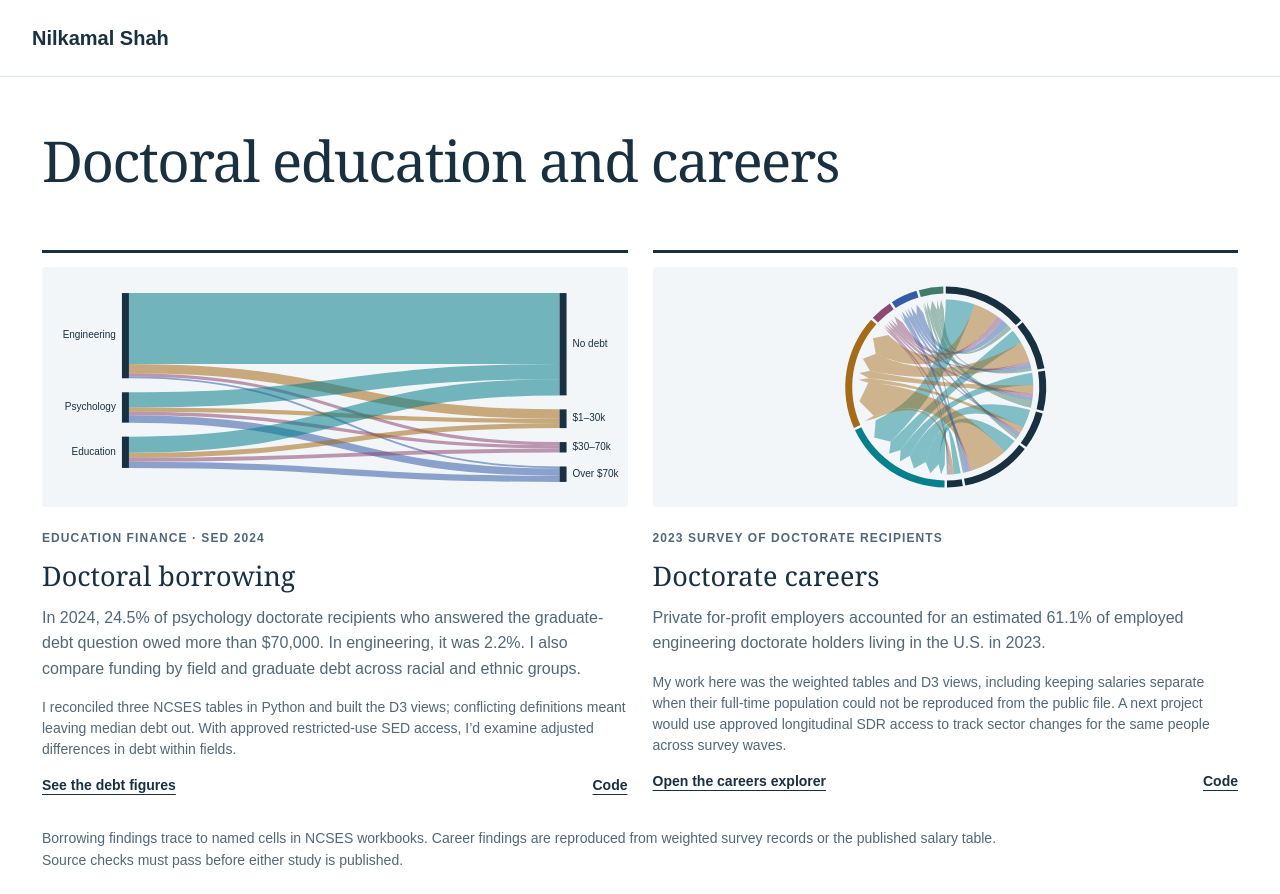
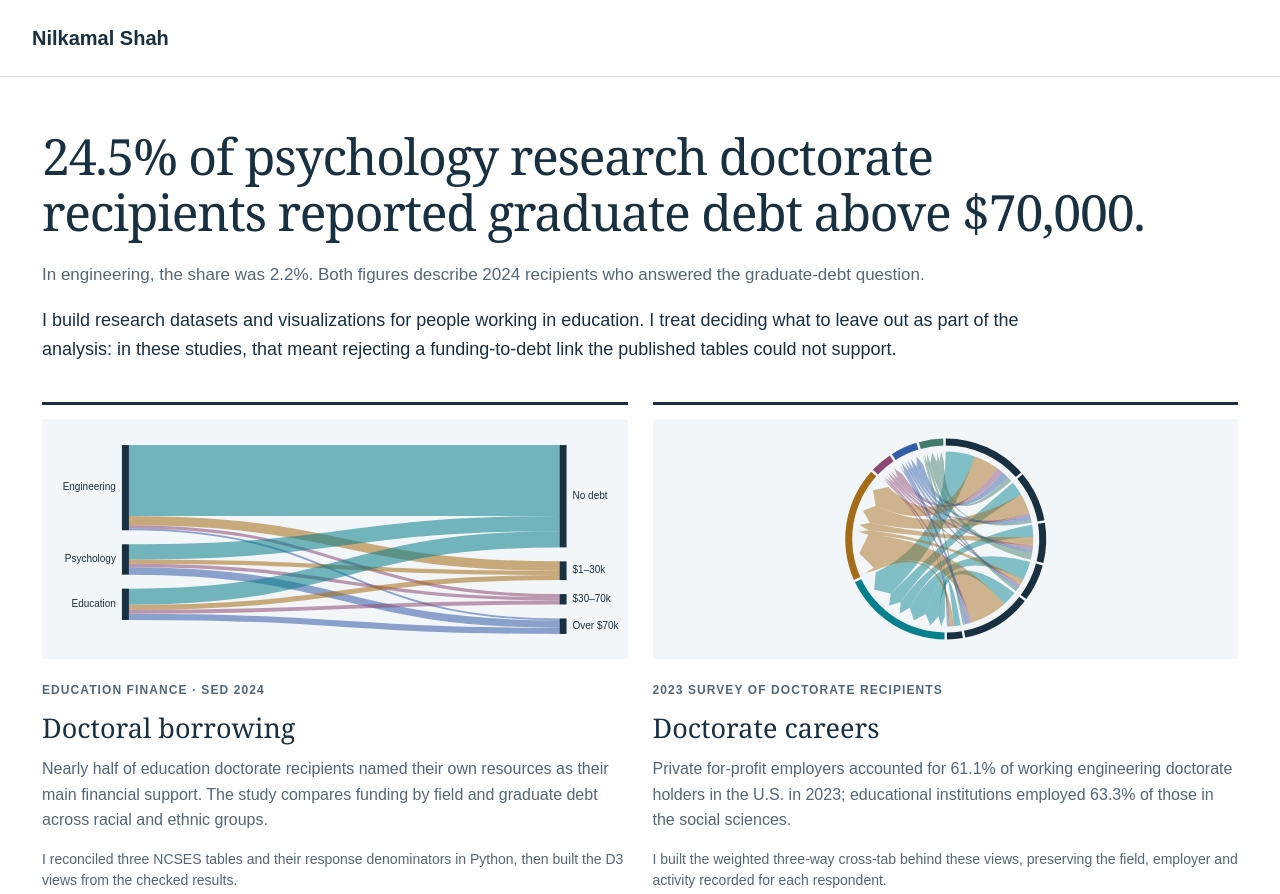
Before and after one commit to nilkamal11/research-portfolio, a plain HTML site: page site/index.html in a window 1280 px wide. Shown: the top 894 px of the page. Drawn offline with Linux system fonts and the light colour scheme.

Commit message:
Lead the portfolio with a finding and analytical judgment

```diff
--- a/site/assets/site.css
+++ b/site/assets/site.css
@@ -135,10 +135,20 @@ h3 {
   line-height: 1.4;
   margin-bottom: 10px;
 }
+.intro h1 {
+  max-width: 1120px;
+  font-size: clamp(34px, 3.9vw, 50px);
+}
+.intro .finding-context {
+  max-width: 920px;
+  color: var(--muted);
+  font-size: 17px;
+  margin-bottom: 18px;
+}
 .intro > p:last-child {
   font-size: 18px;
-  max-width: 760px;
-  color: var(--muted);
+  max-width: 980px;
+  color: var(--ink);
   margin-bottom: 0;
 }
 .studies {
--- a/site/index.html
+++ b/site/index.html
@@ -17,7 +17,17 @@
     </header>
     <main id="main">
       <section class="intro wrap">
-        <h1>Doctoral education and careers</h1>
+        <h1>24.5% of psychology research doctorate recipients reported graduate debt above $70,000.</h1>
+        <p class="finding-context">
+          In engineering, the share was 2.2%. Both figures describe 2024
+          recipients who answered the graduate-debt question.
+        </p>
+        <p>
+          I build research datasets and visualizations for people working in
+          education. I treat deciding what to leave out as part of the analysis:
+          in these studies, that meant rejecting a funding-to-debt link the
+          published tables could not support.
+        </p>
       </section>
       <section id="studies" class="wrap studies" aria-label="Research studies">
         <article class="study-card">
@@ -39,16 +49,13 @@
               >
             </h2>
             <p>
-              In 2024, 24.5% of psychology doctorate recipients who answered the
-              graduate-debt question owed more than $70,000. In engineering, it
-              was 2.2%. I also compare funding by field and graduate debt across
-              racial and ethnic groups.
+              Nearly half of education doctorate recipients named their own
+              resources as their main financial support. The study compares
+              funding by field and graduate debt across racial and ethnic groups.
             </p>
             <p class="study-note">
-              I reconciled three NCSES tables in Python and built the D3 views;
-              conflicting definitions meant leaving median debt out. With
-              approved restricted-use SED access, I’d examine adjusted
-              differences in debt within fields.
+              I reconciled three NCSES tables and their response denominators
+              in Python, then built the D3 views from the checked results.
             </p>
             <div class="study-links">
               <a href="https://nilkamal11.github.io/doctoral-borrowing/"
@@ -78,15 +85,14 @@
               >
             </h2>
             <p>
-              Private for-profit employers accounted for an estimated 61.1% of
-              employed engineering doctorate holders living in the U.S. in 2023.
+              Private for-profit employers accounted for 61.1% of working
+              engineering doctorate holders in the U.S. in 2023; educational
+              institutions employed 63.3% of those in the social sciences.
             </p>
             <p class="study-note">
-              My work here was the weighted tables and D3 views, including
-              keeping salaries separate when their full-time population could
-              not be reproduced from the public file. A next project would use
-              approved longitudinal SDR access to track sector changes for the
-              same people across survey waves.
+              I built the weighted three-way cross-tab behind these views,
+              preserving the field, employer and activity recorded for each
+              respondent.
             </p>
             <div class="study-links">
               <a href="https://nilkamal11.github.io/doctorate-careers/"
@@ -152,12 +158,6 @@
             restricted-use approval for a proposed study using the
             High School Longitudinal Study of 2009 (HSLS:09).
           </p>
-          <p class="next-step">
-            Next, I’d work on survey-design uncertainty estimates for the career
-            comparisons. The current flows show weighted estimates, but I’d want
-            to know how much sampling uncertainty surrounds a difference before
-            making a claim about it.
-          </p>
         </div>
       </section>
     </main>
```
